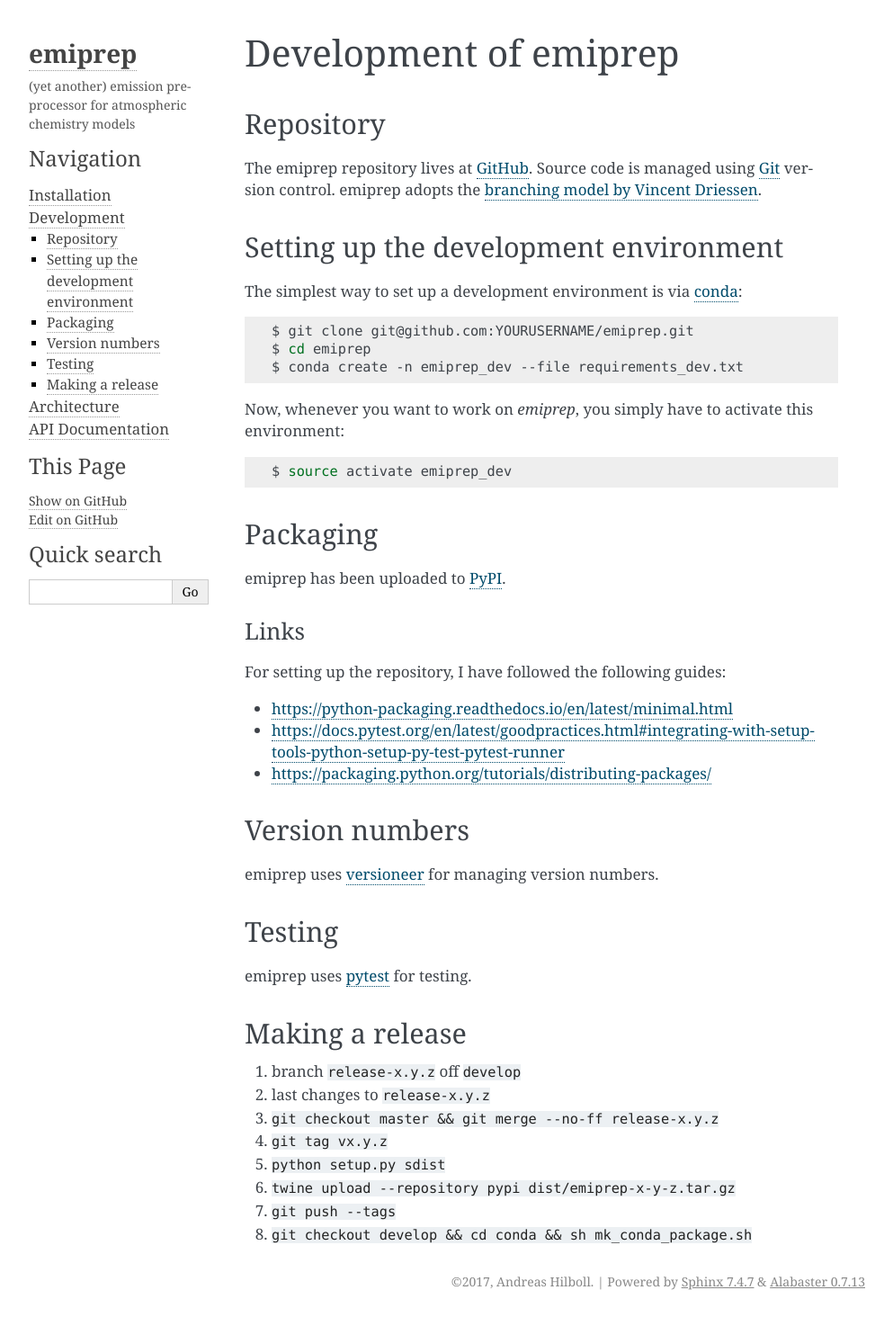
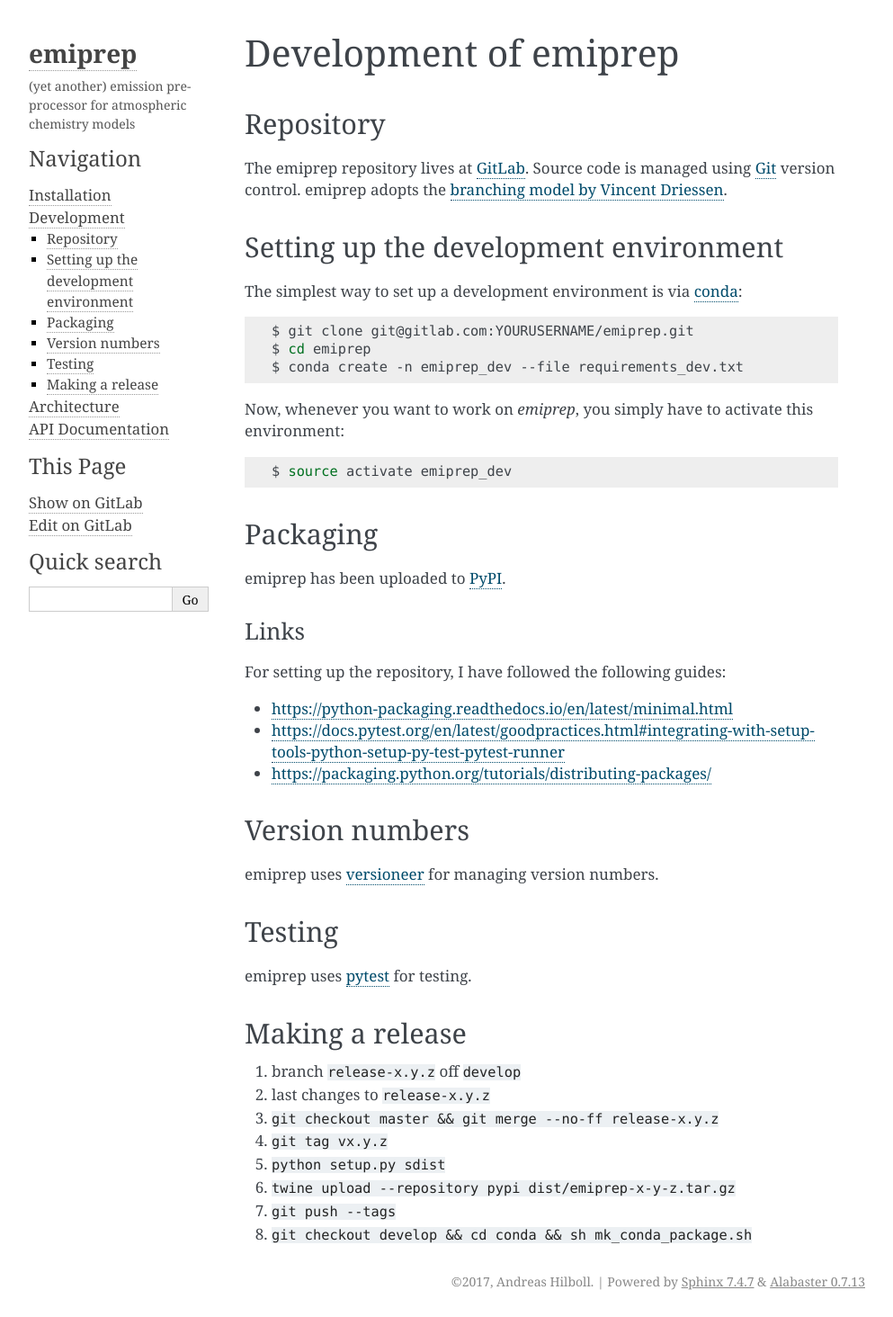
Before and after one commit to andreas-h/emiprep, a Sphinx documentation site: the page built from docs/development.rst, in a window 1280 px wide. Shown: the whole page at 90% size, without its empty margins (148-1141 px from the left). Built offline with Sphinx 7.4.7, drawn with Linux system fonts in a browser that asks for light colours.

Commit message:
DOC: update docs after move to GitLab

```diff
--- a/docs/_ext/edit_on_github.py
+++ b/docs/_ext/edit_on_github.py
@@ -45,7 +45,7 @@
 
 
 def get_github_url(app, view, path):
-    github_fmt = 'https://github.com/{}/{}/{}/{}{}'
+    github_fmt = 'https://gitlab.com/{}/{}/{}/{}{}'
     return (
         github_fmt.format(app.config.edit_on_github_project, view,
                           app.config.edit_on_github_branch,
--- a/docs/_templates/sourcelink.html
+++ b/docs/_templates/sourcelink.html
@@ -2,12 +2,12 @@
 <h3>{{ _('This Page') }}</h3>
 <ul class="this-page-menu">
 {%- if show_on_github_url %}
-  <li><a href="{{ show_on_github_url }}"
-         rel="nofollow">{{ _('Show on GitHub') }}</a></li>
+  <li class="toctree-l1"><a href="{{ show_on_github_url }}"
+         rel="nofollow">{{ _('Show on GitLab') }}</a></li>
 {%- endif %}
 {%- if edit_on_github_url %}
-  <li><a href="{{ edit_on_github_url }}"
-         rel="nofollow">{{ _('Edit on GitHub') }}</a></li>
+  <li class="toctree-l1"><a href="{{ edit_on_github_url }}"
+         rel="nofollow">{{ _('Edit on GitLab') }}</a></li>
 {%- endif %}
 </ul>
 {%- endif %}
--- a/docs/conf.py
+++ b/docs/conf.py
@@ -129,7 +129,7 @@
 
     fn = os.path.relpath(fn, start=os.path.dirname(emiprep.__file__))
 
-    gh_emiprep_base_url = 'http://github.com/andreas-h/emiprep/'
+    gh_emiprep_base_url = 'http://gitlab.com/andreas-h/emiprep/'
     if '+' in emiprep.__version__:
         return gh_emiprep_base_url + 'blob/develop/emiprep/%s%s' % (
             fn, linespec)
--- a/docs/development.rst
+++ b/docs/development.rst
@@ -5,8 +5,8 @@
 Repository
 ==========
 
-The emiprep repository lives at `GitHub
-<https://github.com/andreas-h/emiprep>`__.  Source code is managed using `Git
+The emiprep repository lives at `GitLab
+<https://gitlab.com/andreas-h/emiprep>`__.  Source code is managed using `Git
 <https://git-scm.com/>`__ version control.  emiprep adopts the `branching model
 by Vincent Driessen
 <http://nvie.com/posts/a-successful-git-branching-model/>`__.
@@ -19,7 +19,7 @@
 
 .. code:: shell
 
-   $ git clone git@github.com:YOURUSERNAME/emiprep.git
+   $ git clone git@gitlab.com:YOURUSERNAME/emiprep.git
    $ cd emiprep
    $ conda create -n emiprep_dev --file requirements_dev.txt
 
--- a/setup.py
+++ b/setup.py
@@ -38,7 +38,7 @@
       cmdclass=versioneer.get_cmdclass(),
       description=('(yet another) emission pre-processor for '
                    'atmospheric chemistry models'),
-      url='https://github.com/andreas-h/emiprep/',
+      url='https://gitlab.com/andreas-h/emiprep/',
       author='Andreas Hilboll',
       author_email='hilboll@uni-bremen.de',
       license='AGPLv3',
```
